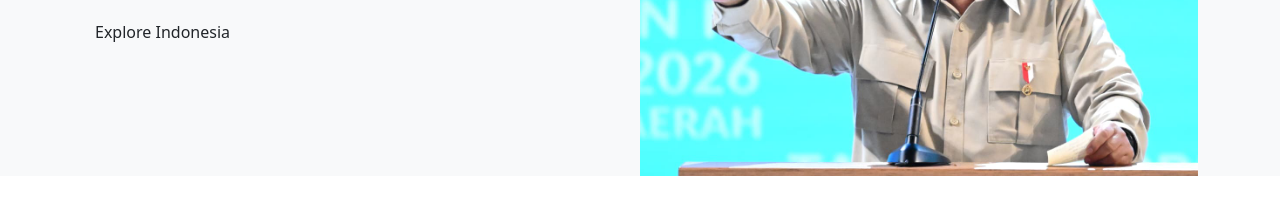
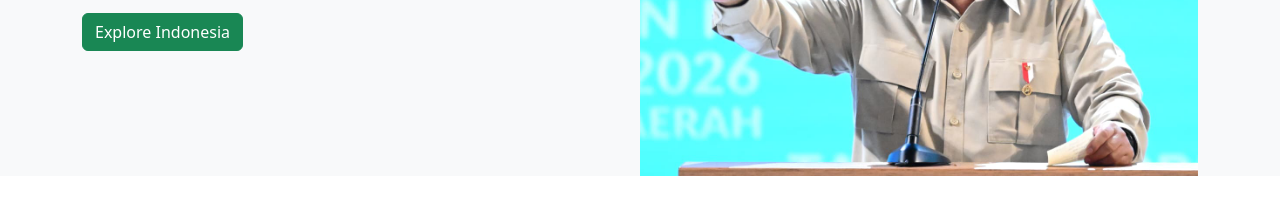
Before and after one commit to bahtiarhenna-byte/portofolio-HennaAzaria, a plain HTML site: page index.html in a window 1280 px wide. Shown: the part 291-506 px from the top of the page. Drawn offline with nearby package versions, Linux system fonts and the light colour scheme.

Commit message:
Update index.html

```diff
--- a/index.html
+++ b/index.html
@@ -44,8 +44,7 @@
             </p>
 
             <a href="https://presidenri.go.id/">
-              <button class="btn btn-succes">Explore Indonesia
-              </button>
+              <button class="btn btn-success">Explore Indonesia</button>
             </a>
           </div>
           <img class="img-fluid w-50 d-none d-sm-block" src="wowo.jpeg" alt="header">
```
